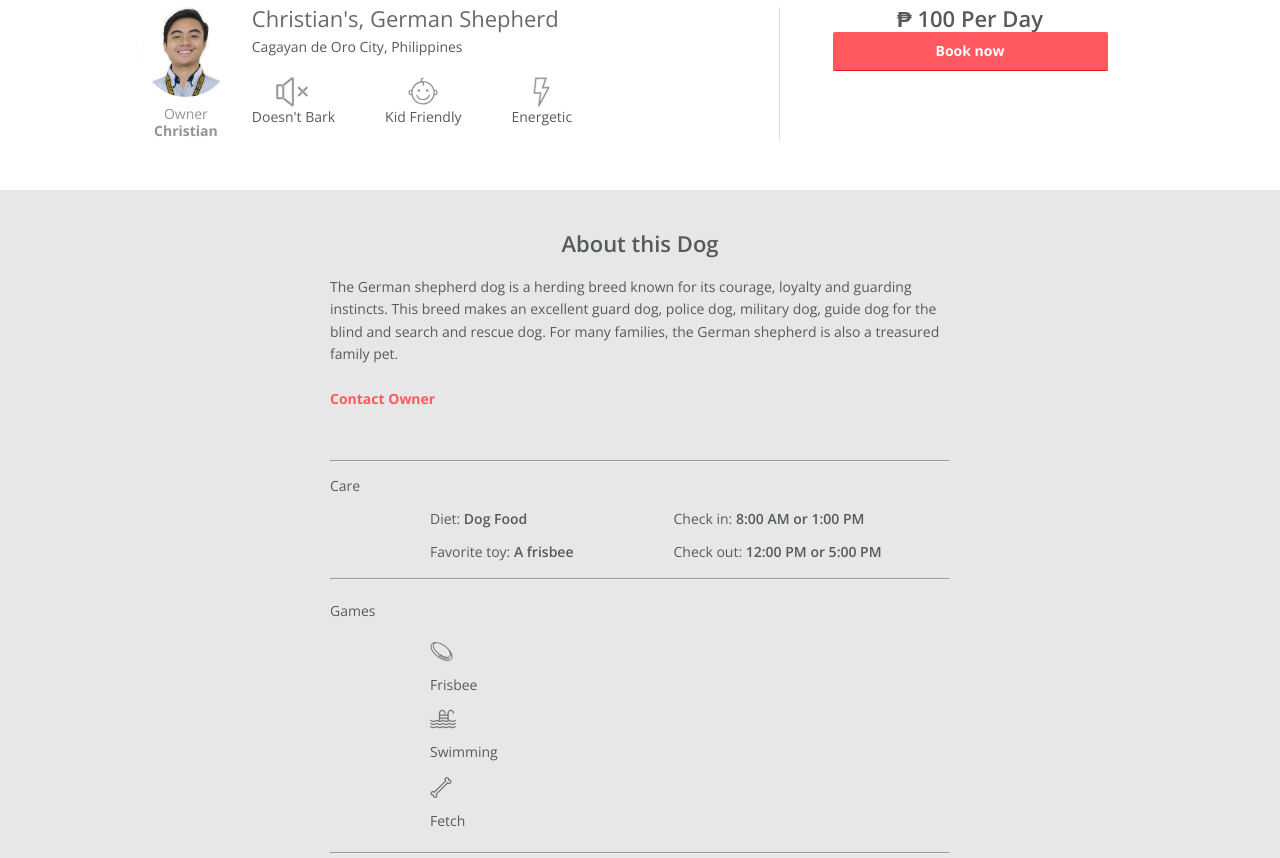
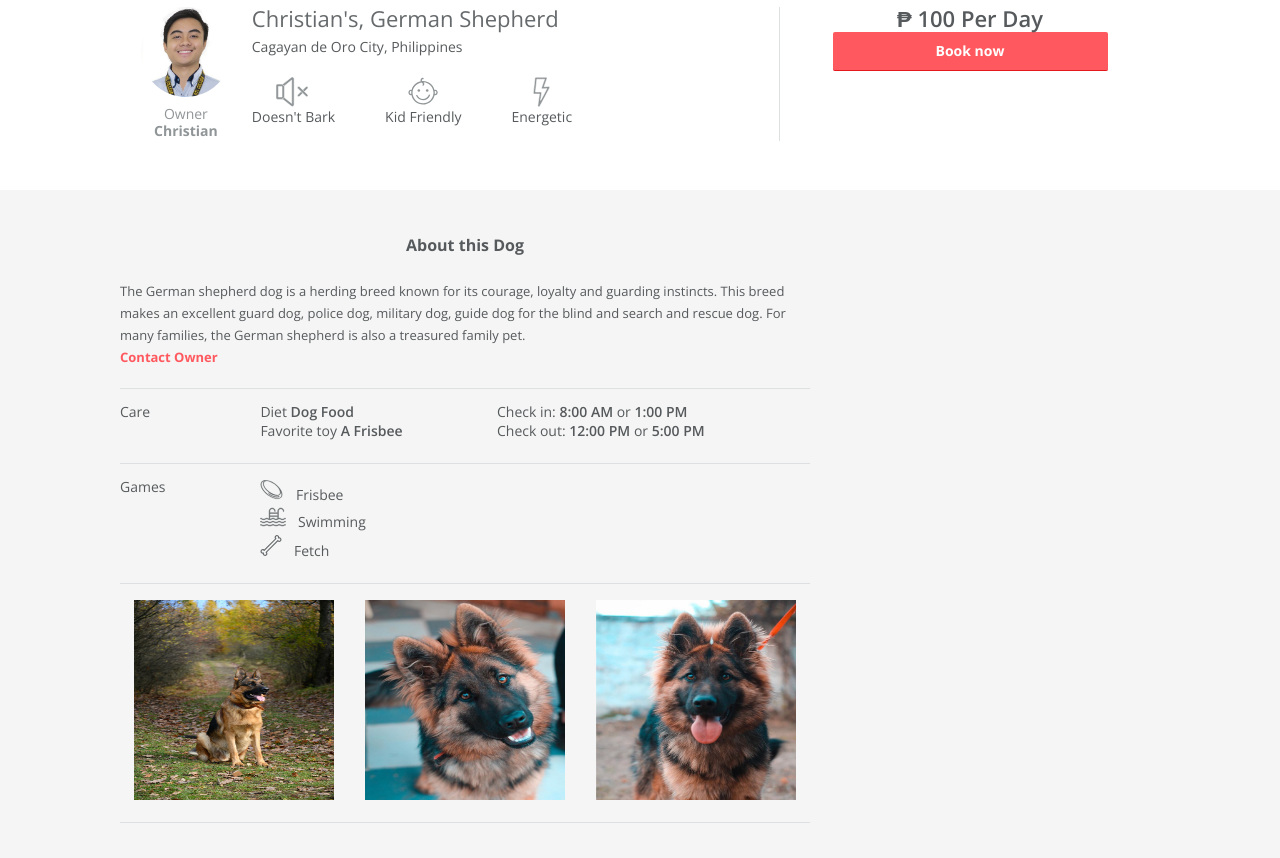
Before and after one commit to GinoongFlores/aircnc-onemonth-project, a plain HTML site: page index.html in a window 1280 px wide. Shown: the part 697-1555 px from the top of the page. After the commit the page ends 1520 px from the top, so only its background shows below. Drawn offline with nearby package versions, Linux system fonts and the light colour scheme.

Commit message:
ready for live demo

```diff
--- a/css/style.css
+++ b/css/style.css
@@ -35,17 +35,28 @@ strong {
   font-weight: 600;
 }
 
+
+/* Header */
+header {
+  background: #fff;
+}
+
+header .logo-img {
+  border-right: 1px solid #dce0e0;
+}
+
+.hero-img img {
+  width: 100%;
+}
+
+
+
 /* 1st section */
 
 .bd-white {
   background: #fff;
   text-align: center;
-  padding: 25px;
-}
-
-.bd-white .profile {
-  width: 660px;
-  border-right: 1px solid #dce0e0;
+  padding: 1.5625rem;
 }
 
 .bd-white h1 {
@@ -85,7 +96,6 @@ p.location {
 }
 
 .icon img {
-  /* height: 1.875rem; */
   height: 30px;
   margin-bottom: 0.1875rem;
 }
@@ -105,61 +115,9 @@ h1 {
   color: #666a6c;
 }
 
-/* Header */
-header {
-  background: #fff;
-}
-
-header .logo-img {
-  border-right: 1px solid #dce0e0;
-}
-
-.hero-img img {
-  width: 100%;
-}
 
 .owner-pic img {
   border-radius: 50%;
-}
-
-/* 2nd section */
-
-.about {
-  background-color: rgb(231, 231, 231);
-  padding: 1.25rem;
-}
-
-.about p.about-dog {
-  line-height: 1.6;
-  margin-bottom: 3.125rem;
-}
-
-.about h2 {
-  line-height: 3;
-  text-align: center;
-  font-weight: 600;
-  font-size: 1.375rem;
-}
-
-span.highlight {
-  font-weight: 600;
-}
-
-.contact {
-  font-weight: 800;
-  color: rgb(255, 89, 95);
-}
-
-.care>p,
-.games>p {
-  margin-top: 10px;
-  line-height: 3;
-}
-
-
-.care p,
-.games-thing {
-  line-height: 2;
 }
 
 
@@ -193,20 +151,52 @@ span.highlight {
   margin-bottom: 0.5rem;
 }
 
+/* details */
 
+.details {
+  padding: 1.25rem;
+}
 
+.details h3 {
+  font-weight: bold;
+  font-size: 1rem;
+  text-align: center;
+  margin: 0.5rem 0 1.5rem 0;
+  color: rgb(86, 90, 92);
+}
+
+.details h4 {
+  margin-bottom: 0.625rem;
+}
+
+.details li {
+  margin-bottom: 0.3125rem;
+}
+
+.details section {
+  border-bottom: 1px solid rgb(220, 224, 224);
+  padding: 1rem 0 1.25rem 0;
+}
+
+.details .about {
+ font-size: 0.8125rem;
+ line-height: 1.375rem;
+ text-align: center;
+}
+
+.details p {
+  text-align: left;
+}
+
+.details .photos img {
+  width: 100%;
+  display: block;
+  margin-bottom: 0.5rem;
+}
 
 @media only screen and (min-width: 1060px) {
   .container {
     width: 1040px;
-    margin: 0 auto;
-
-  }
-
-  p.about-dog,
-  .care,
-  .games {
-    width: 50%;
     margin: 0 auto;
   }
 
@@ -230,6 +220,7 @@ span.highlight {
 
   .bd-white .profile {
     width: 660px;
+    border-right: 1px solid #DCE0E0;
   }
 
   .bd-white .booking {
@@ -246,8 +237,8 @@ span.highlight {
   }
 
   .bd-white .pet-details .icon {
-    /* margin-right: 3.125rem; */
-    margin-right: 50px;
+    margin-right: 3.125rem;
+    /* margin-right: 50px; */
     width: inherit;
   }
 
@@ -256,39 +247,42 @@ span.highlight {
     margin: 0.1875rem auto 0.1875rem;
   }
 
-  .push>p {
-    margin: 5px 0;
+  /* details */
+  .details .main {
+    width: 690px
   }
 
-  .push {
-    margin-left: 100px;
+  .details h4 {
+    width: 46px;
   }
 
-  .games-thing .seperator {
-    margin: 10px 0;
+  .details .about {
+    text-align: left;
   }
 
-  hr {
-    width: 50%;
+  .details .care .column, .details .games .column {
+    margin-right: 5.9rem;
   }
 
-  .photos {
-    width: 50%;
-    margin: 0 auto;
+  .details .games li img{
+    padding-right: 0.5rem;
   }
 
-  .photos img {
-    width: 300px;
-    height: 300px;
+  .details .photos {
+    text-align: center;
+  }
+
+  .details .photos img {
+    width: 200px;
+    height: 200px;
     transition: 1s;
-    padding: 10px;
-    display: inline-block;
+    display: inline;
+    margin: 0 0.85rem;
   }
 
   .photos img:hover {
     filter: grayscale(100%);
     transform: scale(1.1);
-
   }
 
 
--- a/index.html
+++ b/index.html
@@ -63,78 +63,102 @@
 </section> <!-- End of bd-white -->
 
 
-<section class="clearfix about">
-  <h2>About this Dog</h2>
-  <p class="about-dog">The German shepherd dog is a herding breed known for its courage, loyalty and guarding instincts.
-    This breed makes an excellent guard dog, police dog, military dog, guide dog for the blind and search and rescue
-    dog. For many families, the German shepherd is also a treasured family pet.
-    <br>
-    <br> <a href="mailto:florespaul161@gmail.com"><span class="contact">Contact Owner</span></a>
-  </p>
 
-  <hr />
+<div class="details">
+  <div class="container">
+    <div class="column main">
+      <section class="about">
+        <h3>About this Dog</h3>
+        <p>The German shepherd dog is a herding breed known for its courage, loyalty and guarding
+          instincts.
+          This breed makes an excellent guard dog, police dog, military dog, guide dog for the blind and search and
+          rescue dog. For many families, the German shepherd is also a treasured family pet. </p>
+          <a href="mailto:florespaul161@gmail.com"><span class="contact">Contact Owner</span></a>
+
+      </section>
 
 
-  <div class="clearfix care">
-    <p>Care</p>
-    <div class="column push">
-      <p>Diet: <span class="highlight">Dog Food</span></p>
-      <p>Favorite toy: <span class="highlight">A frisbee</span></p>
-    </div>
+      <section class="clearfix care">
 
-    <div class="column push">
-      <p>Check in: <span class="highlight">8:00 AM or 1:00 PM</span></p>
-      <p>Check out: <span class="highlight"> 12:00 PM or 5:00 PM</span></p>
-    </div>
+        <div class="column">
+          <h4>Care</h4>
+        </div>
 
-  </div> <!-- End of Care -->
+        <div class="column">
+          <div class="likes">
+            <ul>
+              <li>
+                Diet <strong>Dog Food</strong>
+              </li>
+              <li>
+                Favorite toy <strong>A Frisbee</strong>
+              </li>
+            </ul>
+          </div>
+        </div>
 
-  <hr />
+        <div class="column">
+         <div class="check-in-out">
+           <ul>
+             <li>Check in: <strong>8:00 AM</strong> or <strong>1:00 PM</strong></li>
+             <li>
+               Check out: <strong>12:00 PM</strong> or <strong>5:00 PM</strong>
+             </li>
+           </ul>
+         </div>
+        </div>
 
-  <div class="clearfix games">
-    <p>Games</p>
+      </section>
 
-    <div class="games-thing push">
 
-      <div class="seperator">
-        <img src="images/icons/frisbee.svg" alt="frisbee">
-        <p>Frisbee</p>
+      <section class="games clearfix">
+        <div class="column">
+        <h4>Games</h4>
       </div>
 
-      <div class="seperator">
-        <img src="images/icons/pool.svg" alt="Swimming">
-        <p>Swimming</p>
-      </div>
+        <div class="column">
+          <ul>
 
-      <div class="seperator">
-        <img src="images/icons/bone.svg" alt="Fetch">
-        <p>Fetch</p>
-      </div>
+            <li>
+              <img src="images/icons/frisbee.svg" alt="frisbee">
+              <span>Frisbee</span>
+            </li>
 
-    </div>
-  </div>
+            <li>
+              <img src="images/icons/pool.svg" alt="Swimming">
+              <span>Swimming</span>
+            </li>
 
-  <hr />
+            <li>
+              <img src="images/icons/bone.svg" alt="Fetch">
+              <span>Fetch</span>
+            </li>
 
-  <div class="photos">
+          </ul>
 
-    <a href="images/german-1.jpg" data-alt="Doggo" data-title="Doggo" data-lightbox="dogs-gallery">
-      <img src="./images/german-1.jpg" alt="dog 1">
-    </a>
-    <a href="images/german-2.jpg" data-lightbox="dogs-gallery">
-      <img src="./images/german-2.jpg" alt="dog 2">
-    </a>
-    <a href="images/german-3.jpg" data-lightbox="dogs-gallery">
-      <img src="./images/german-3.jpg" alt="dog 3">
-    </a>
+        </div>
+      </section>
 
-    <a href="images/german-4.jpg" data-lightbox="dogs-gallery">
-      <img src="./images/german-4.jpg" alt="dog 3">
-    </a>
-  </div>
+      <section class="photos">
 
+        <a href="images/german-1.jpg" data-alt="Doggo" data-title="Doggo" data-lightbox="dogs-gallery">
+          <img src="./images/german-1.jpg" alt="dog 1">
+        </a>
+        <a href="images/german-2.jpg" data-lightbox="dogs-gallery">
+          <img src="./images/german-2.jpg" alt="dog 2">
+        </a>
+        <a href="images/german-3.jpg" data-lightbox="dogs-gallery">
+          <img src="./images/german-3.jpg" alt="dog 3">
+        </a>
+<!--
+        <a href="images/german-4.jpg" data-lightbox="dogs-gallery">
+          <img src="./images/german-4.jpg" alt="dog 3">
+        </a> -->
+      </section>
 
-</section>
+    </div> <!-- End of main -->
+  </div> <!-- End of Container -->
+</div> <!-- End of details -->
 
 
 
```
